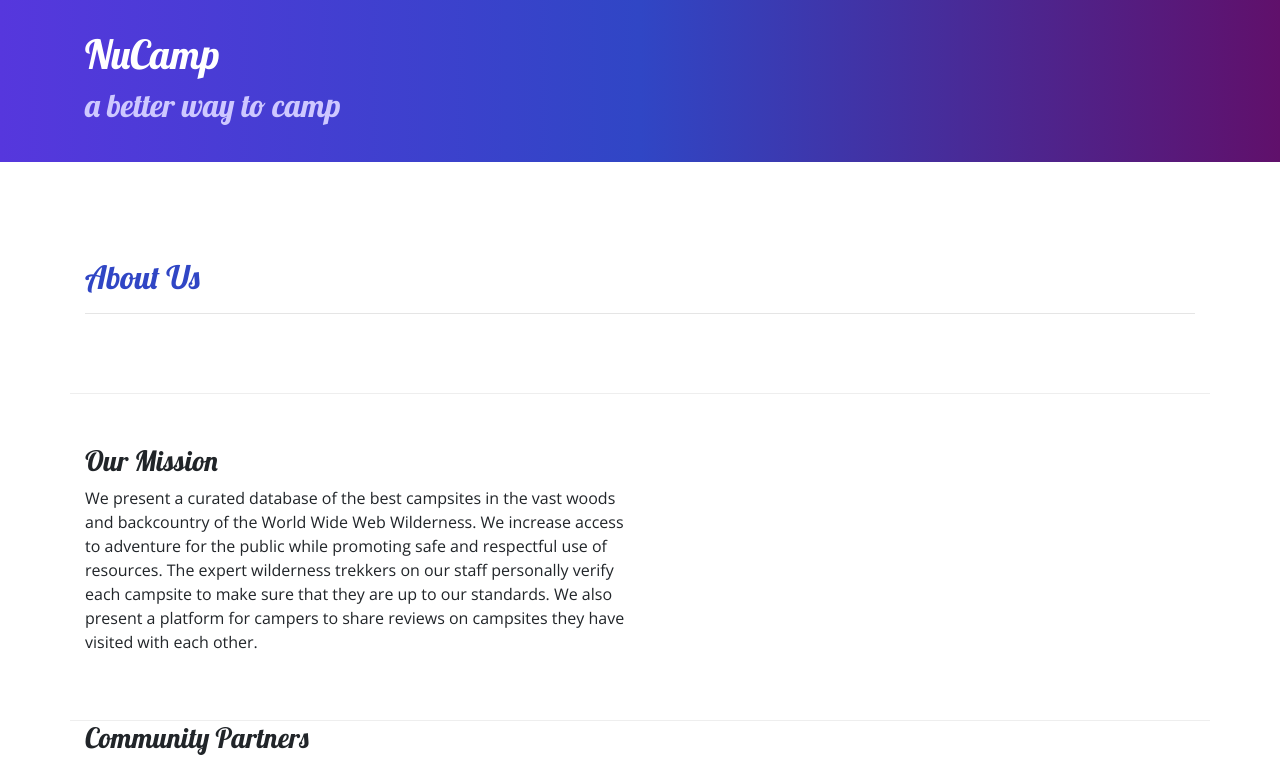
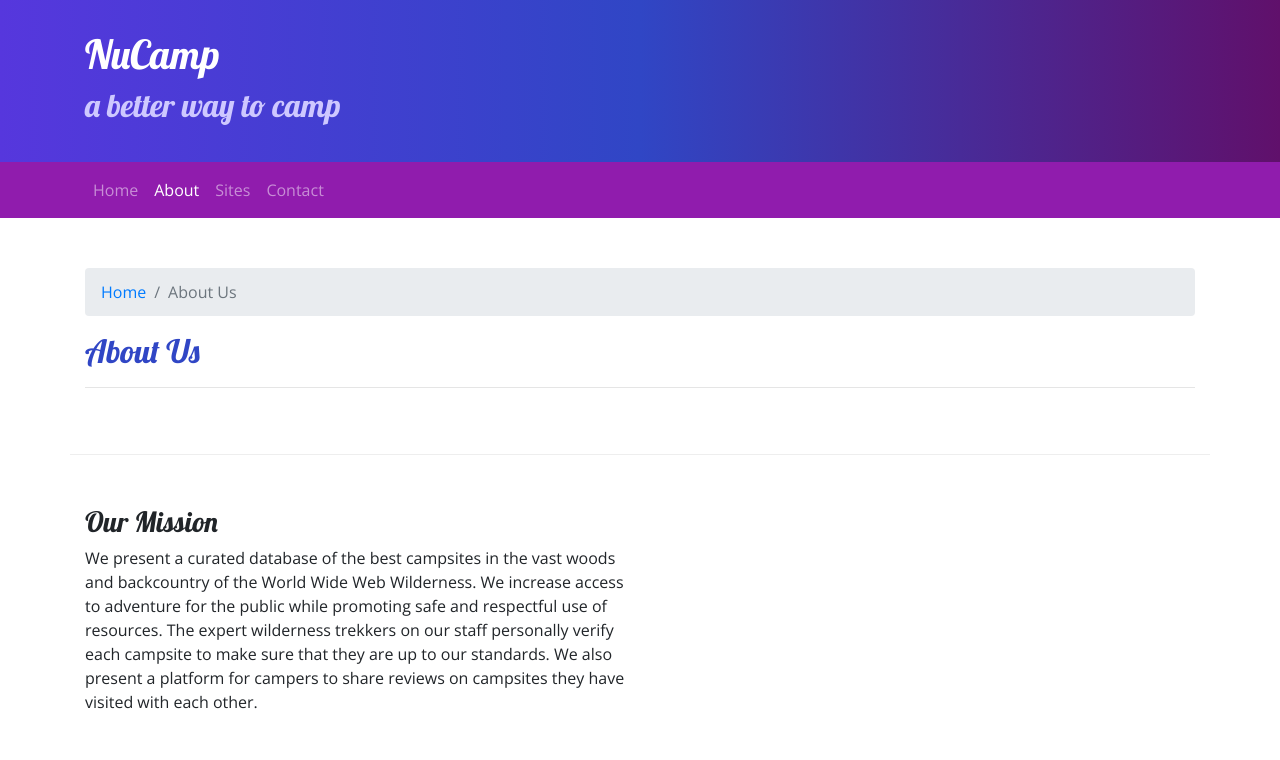
Before and after one commit to natezimm/bootstrap-site, a website: page aboutus.html in a window 1280 px wide. Shown: the top 760 px of the page. Drawn offline with nearby package versions, Linux system fonts and the light colour scheme.

Commit message:
Navbar and Breadcrumbs

```diff
--- a/aboutus.html
+++ b/aboutus.html
@@ -29,11 +29,31 @@
         </div>
     </header>
 
+    <nav class="navbar navbar-expand-sm navbar-dark sticky-top">
+        <div class="container">
+            <button class="navbar-toggler ml-auto" type="button" data-toggle="collapse" data-target="#nucampNavbar">
+                <span class="navbar-toggler-icon"></span>
+            </button>
+            <div class="collapse navbar-collapse" id="nucampNavbar">
+                <ul class="navbar-nav">
+                    <li class="nav-item"><a class="nav-link" href="index.html">Home</a></li>
+                    <li class="nav-item active"><a class="nav-link" href="#">About</a></li>
+                    <li class="nav-item"><a class="nav-link" href="#">Sites</a></li>
+                    <li class="nav-item"><a class="nav-link" href="#">Contact</a></li>
+                </ul>
+            </div>
+        </div>
+    </nav>
+
     <div class="container">
         <div class="row row-content align-items-center">
             <div class="col">
-               <h2>About Us</h2>
-               <hr />
+                <ol class="breadcrumb">
+                    <li class="breadcrumb-item"><a href="index.html">Home</a></li>
+                    <li class="breadcrumb-item active">About Us</li>
+                </ol>
+                <h2>About Us</h2>
+                <hr />
             </div>
         </div>
 
--- a/css/styles.css
+++ b/css/styles.css
@@ -20,6 +20,7 @@ footer {
 }
 
 .jumbotron {
+    margin: 0;
     padding: 30px;
     background-image: linear-gradient(to right, #5637DD, #3046C5, #60106B);
     color: white;
@@ -30,3 +31,7 @@ footer {
     border-bottom: 1px ridge;
     min-height: 200px;
 }
+
+.navbar {
+    background-color: #901CAD;
+}
```
Also changed, not shown: index.html (+16 -0 lines).
